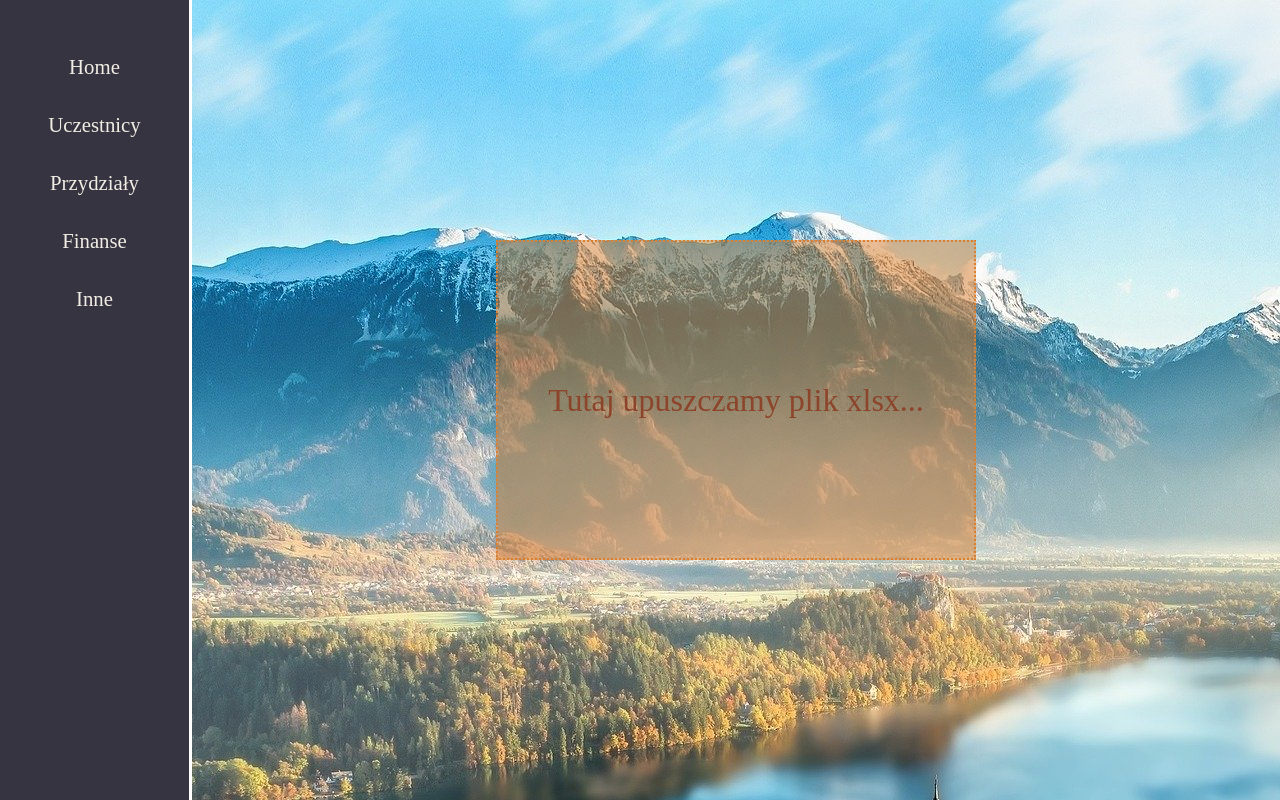
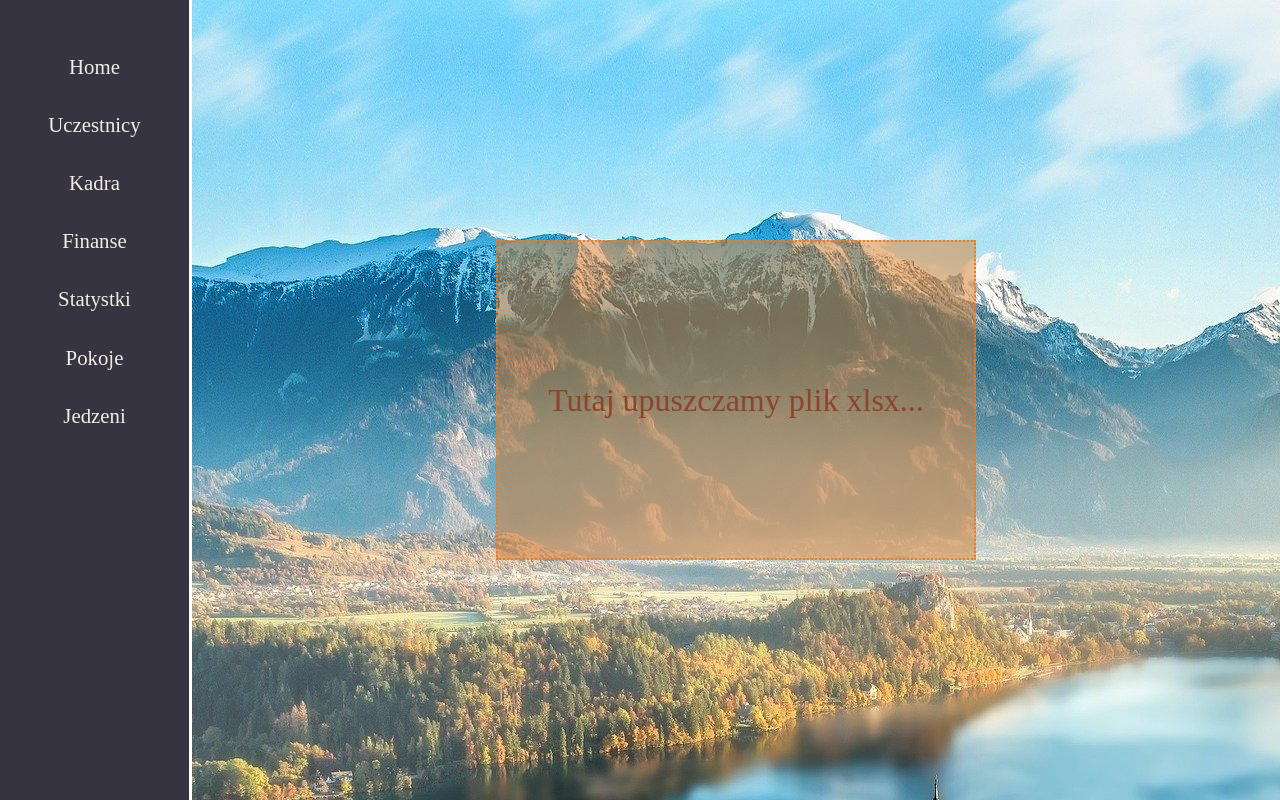
Before and after one commit to CzepiM200/DB_Organizer, a React (Create React App) app: page / in a window 1280 px wide. Built offline with nearby package versions, Linux system fonts and the light colour scheme.

Commit message:
Added react router links to sidebar

```diff
--- a/src/components/Sidebar/Sidebar.tsx
+++ b/src/components/Sidebar/Sidebar.tsx
@@ -1,5 +1,6 @@
 import "./_sidebar.scss";
 import React, { FunctionComponent } from "react";
+import { Link } from "react-router-dom";
 
 type Sidebar = {};
 
@@ -7,11 +8,27 @@ export const Sidebar: FunctionComponent<Sidebar> = (props: any) => {
   return (
     <div className="sidebar">
       <ul className="sidebar__nav">
-        <li className="sidebar__item">Home</li>
-        <li className="sidebar__item">Uczestnicy</li>
-        <li className="sidebar__item">Przydziały</li>
-        <li className="sidebar__item">Finanse</li>
-        <li className="sidebar__item">Inne</li>
+        <Link className="sidebar__item" to="/">
+          <li>Home</li>
+        </Link>
+        <Link className="sidebar__item" to="/participants">
+          <li>Uczestnicy</li>
+        </Link>
+        <Link className="sidebar__item" to="/cadre">
+          <li>Kadra</li>
+        </Link>
+        <Link className="sidebar__item" to="/finances">
+          <li>Finanse</li>
+        </Link>
+        <Link className="sidebar__item" to="/statistics">
+          <li>Statystki</li>
+        </Link>
+        <Link className="sidebar__item" to="/rooms">
+          <li>Pokoje</li>
+        </Link>
+        <Link className="sidebar__item" to="/food">
+          <li>Jedzeni</li>
+        </Link>
       </ul>
     </div>
   );
--- a/src/components/Sidebar/_sidebar.scss
+++ b/src/components/Sidebar/_sidebar.scss
@@ -13,6 +13,9 @@
     justify-content: center;
     align-items: center;
     cursor: pointer;
+    a {
+      text-decoration: none;
+    }
   }
 
   &__item {
```
